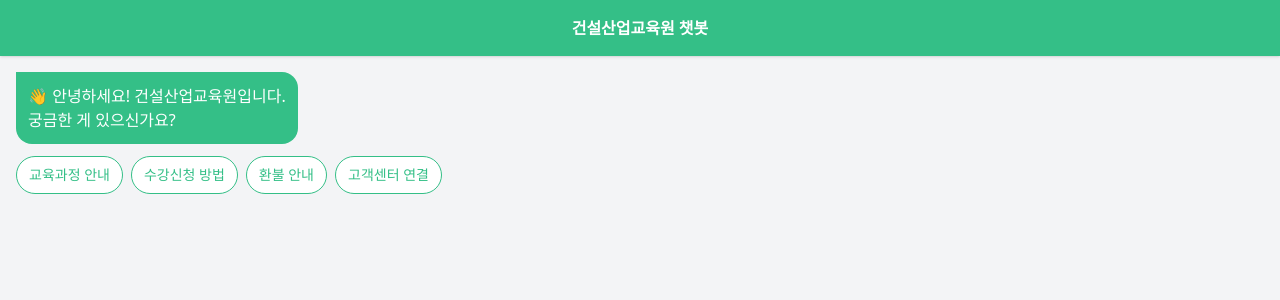
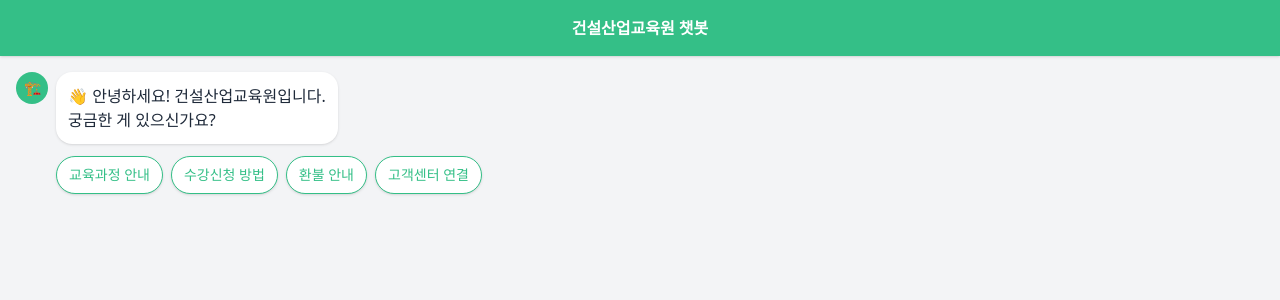
Before and after one commit to spdhsrnvl123/chatbot, a React (Vite) app: page / in a window 1280 px wide. Shown: the top 300 px of the page. Built offline with nearby package versions, Linux system fonts and the light colour scheme.

Commit message:
style:채팅답변 애니메이션 효과 추가

```diff
--- a/src/index.css
+++ b/src/index.css
@@ -1 +1,16 @@
 @import "tailwindcss";
+
+@keyframes slideUp {
+  from {
+    opacity: 0;
+    transform: translateY(20px);
+  }
+  to {
+    opacity: 1;
+    transform: translateY(0);
+  }
+}
+
+.animate-slideUp {
+  animation: slideUp 0.3s ease-out;
+}
--- a/src/pages/Chatbot.tsx
+++ b/src/pages/Chatbot.tsx
@@ -7,6 +7,7 @@ interface Message {
   showMenu?: boolean;
   showDetail?: boolean;
   detailType?: string;
+  isNew?: boolean;
 }
 
 interface MenuItem {
@@ -24,8 +25,10 @@ function Chatbot() {
       type: "bot",
       text: "👋 안녕하세요! 건설산업교육원입니다.\n궁금한 게 있으신가요?",
       showMenu: true,
+      isNew: true,
     },
   ]);
+  const [isTyping, setIsTyping] = useState(false);
 
   const messagesEndRef = useRef<HTMLDivElement>(null);
 
@@ -35,7 +38,7 @@ function Chatbot() {
 
   useEffect(() => {
     scrollToBottom();
-  }, [messages]);
+  }, [messages, isTyping]);
 
   const menuItems: MenuItem[] = [
     {
@@ -72,26 +75,36 @@ function Chatbot() {
   ];
 
   const handleMenuClick = (item: MenuItem) => {
-    setMessages([
-      ...messages.map((msg) => ({ ...msg, showMenu: false })),
-      { type: "user", text: item.label },
+    // 유저 메시지 추가
+    setMessages((prev) => [
+      ...prev.map((msg) => ({ ...msg, showMenu: false, isNew: false })),
+      { type: "user", text: item.label, isNew: true },
+    ]);
+
+    // 타이핑 표시
+    setIsTyping(true);
+
+    // 0.5초 후 봇 응답
+    setTimeout(() => {
+      setIsTyping(false);
+      setMessages((prev) => [
+        ...prev,
         {
           type: "bot",
           text: item.response,
           showMenu: true,
           showDetail: item.hasDetail,
           detailType: item.detailType,
+          isNew: true,
         },
       ]);
+    }, 500);
   };
 
   const handleDetailClick = (detailType: string) => {
-    // iframe 안에 있는지 확인
     if (window.parent !== window) {
-      // iframe 안이면 JSP에 메시지 보내기
       window.parent.postMessage({ action: "openPopup", type: detailType }, "*");
     } else {
-      // 단독 실행이면 페이지 이동
       navigate(`/${detailType}`);
     }
   };
@@ -104,17 +117,22 @@ function Chatbot() {
 
       <div className="flex-1 overflow-y-auto p-4 space-y-3">
         {messages.map((msg, idx) => (
-          <div key={idx}>
+          <div key={idx} className={msg.isNew ? "animate-slideUp" : ""}>
             <div
               className={`flex ${
                 msg.type === "user" ? "justify-end" : "justify-start"
               }`}
             >
+              {msg.type === "bot" && (
+                <div className="w-8 h-8 bg-[#34bf87] rounded-full flex items-center justify-center mr-2 text-white text-sm">
+                  🏗️
+                </div>
+              )}
               <div
-                className={`max-w-[80%] p-3 rounded-2xl whitespace-pre-line ${
+                className={`max-w-[70%] p-3 rounded-2xl whitespace-pre-line ${
                   msg.type === "bot"
-                    ? "bg-[#34bf87] text-white rounded-tl-none"
-                    : "bg-white text-gray-800 rounded-tr-none shadow"
+                    ? "bg-white text-gray-800 shadow"
+                    : "bg-[#34bf87] text-white"
                 }`}
               >
                 {msg.text}
@@ -122,7 +140,7 @@ function Chatbot() {
             </div>
 
             {msg.showDetail && msg.type === "bot" && msg.detailType && (
-              <div className="mt-2 ml-1">
+              <div className="mt-2 ml-10">
                 <button
                   onClick={() => handleDetailClick(msg.detailType!)}
                   className="px-3 py-1 bg-gray-200 text-gray-700 rounded-full text-xs hover:bg-gray-300 transition-colors"
@@ -133,12 +151,12 @@ function Chatbot() {
             )}
 
             {msg.showMenu && msg.type === "bot" && (
-              <div className="mt-3 flex flex-wrap gap-2">
+              <div className="mt-3 ml-10 flex flex-wrap gap-2">
                 {menuItems.map((item) => (
                   <button
                     key={item.id}
                     onClick={() => handleMenuClick(item)}
-                    className="px-3 py-2 bg-white border border-[#34bf87] text-[#34bf87] rounded-full text-sm hover:bg-[#34bf87] hover:text-white transition-colors"
+                    className="px-3 py-2 bg-white border border-[#34bf87] text-[#34bf87] rounded-full text-sm hover:bg-[#34bf87] hover:text-white transition-colors shadow-sm"
                   >
                     {item.label}
                   </button>
@@ -147,6 +165,32 @@ function Chatbot() {
             )}
           </div>
         ))}
+
+        {/* 타이핑 인디케이터 */}
+        {isTyping && (
+          <div className="flex justify-start animate-slideUp">
+            <div className="w-8 h-8 bg-[#34bf87] rounded-full flex items-center justify-center mr-2 text-white text-sm">
+              🏗️
+            </div>
+            <div className="bg-white p-3 rounded-2xl shadow">
+              <div className="flex space-x-1">
+                <div
+                  className="w-2 h-2 bg-gray-400 rounded-full animate-bounce"
+                  style={{ animationDelay: "0ms" }}
+                ></div>
+                <div
+                  className="w-2 h-2 bg-gray-400 rounded-full animate-bounce"
+                  style={{ animationDelay: "150ms" }}
+                ></div>
+                <div
+                  className="w-2 h-2 bg-gray-400 rounded-full animate-bounce"
+                  style={{ animationDelay: "300ms" }}
+                ></div>
+              </div>
+            </div>
+          </div>
+        )}
+
         <div ref={messagesEndRef} />
       </div>
     </div>
```
Lines whose indentation alone changed are shown as unchanged.
